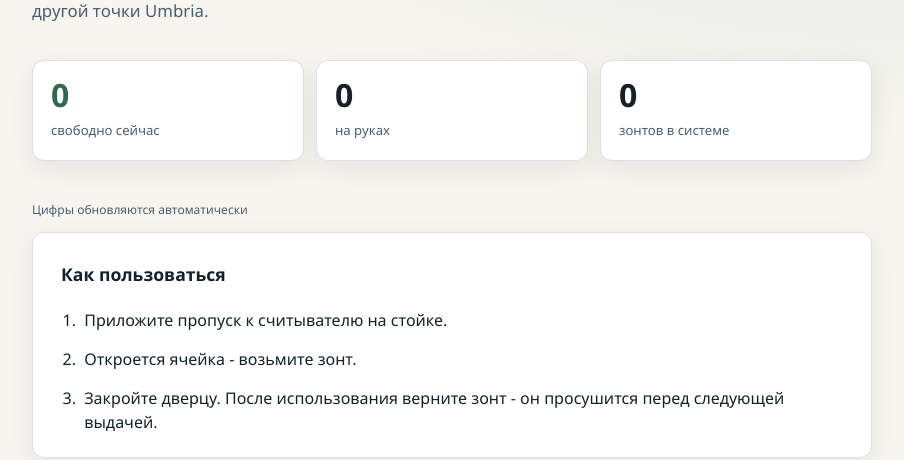
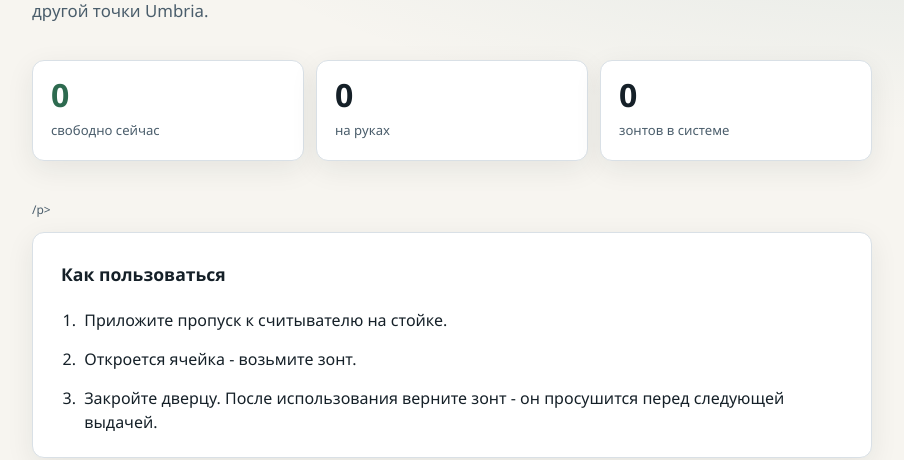
Before and after one commit to m3wqd/Umbria, a Django app: page / in a window 1280 px wide. Shown: the part 234-694 px from the top of the page, without its empty margins (188-1092 px from the left). Run offline with Django 5.2, Linux system fonts and the light colour scheme; data that the repository does not hold is empty.

```diff
--- a/inventory/templates/inventory/home.html
+++ b/inventory/templates/inventory/home.html
@@ -155,7 +155,7 @@
             </div>
             {% endif %}
         </div>
-        <p class="live">Цифры обновляются автоматически</p>
+        <p class="live">/p>
 
         <section class="steps">
             <h2>Как пользоваться</h2>
```
